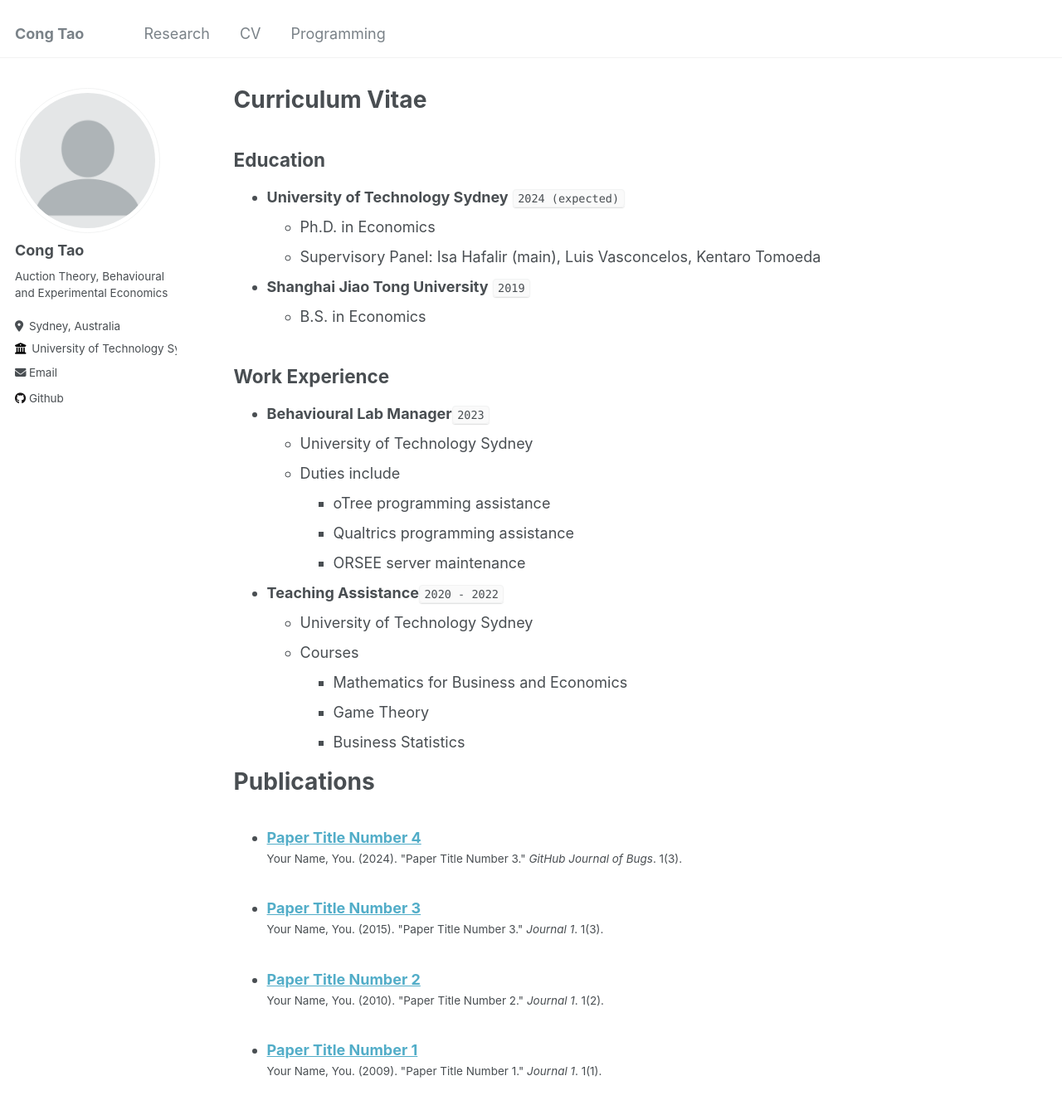
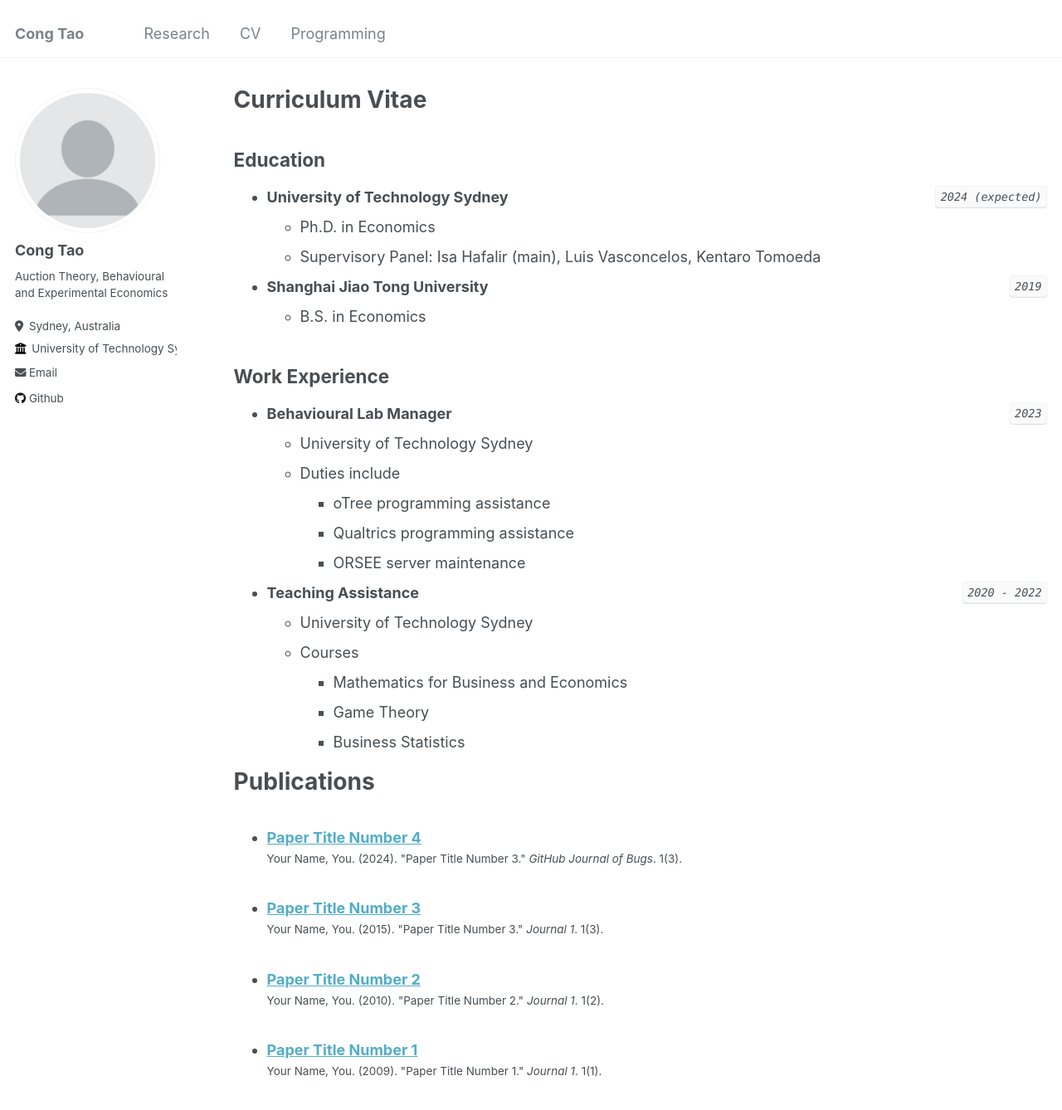
Before and after one commit to Misaka-19090/Misaka-19090.github.io, a Jekyll site: the page built from _pages/cv.md, in a window 1280 px wide and 1400 px high. Shown: the top 1338 px of the window at 83% size. Built offline with Jekyll 4.4.1, drawn with Linux system fonts in a browser that asks for light colours.

Commit message:
Update cv.md

```diff
--- a/_pages/cv.md
+++ b/_pages/cv.md
@@ -6,6 +6,13 @@ author_profile: true
 redirect_from:
   - /resume
 ---
+
+<style>
+    code {
+        font-style: italic;
+        float: right;
+    }
+</style>
 
 {% include base_path %}
 
```
